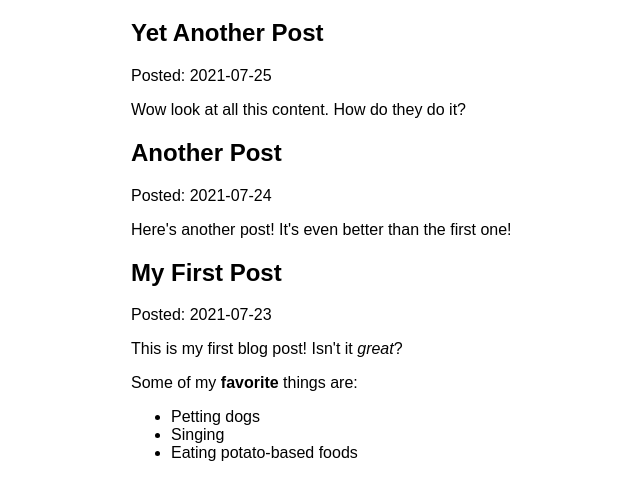
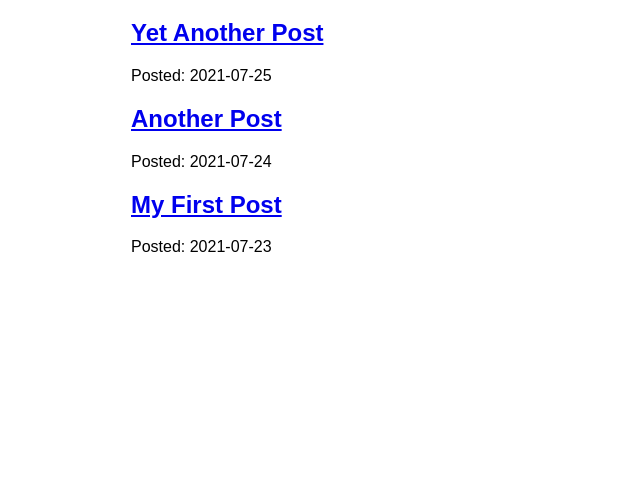
Before and after one commit to emisel/gatsbytut, a Gatsby site: page /blog in a window 1280 px wide. Shown: the part 157-656 px from the top of the page, without its empty margins (259-899 px from the left). Built offline with nearby package versions, Linux system fonts and the light colour scheme; Gatsby itself is replaced by a stand-in of ours.

Commit message:
feat: multi page blog

```diff
--- a/src/pages/blog.js
+++ b/src/pages/blog/index.js
@@ -1,20 +1,20 @@
 import React from 'react';
-import { graphql } from 'gatsby';
+import { Link, graphql } from 'gatsby';
 import { MDXRenderer } from 'gatsby-plugin-mdx';
-import Layout from '../components/layout';
+import Layout from '../../components/layout';
 
 
 const BlogPage = ({data}) => (
 
     <Layout pageTitle={"Blog"}>
         {
-            data.allMdx.nodes.map(({frontmatter, body}) => (
+            data.allMdx.nodes.map(({frontmatter, body, slug}) => (
                 <article>
-                    <h2>{frontmatter.title}</h2>
+                    <h2>
+                      <Link to={`/blog/${slug}`}>{frontmatter.title}</Link>
+                    </h2>
                         <p>Posted: {frontmatter.date}</p>
-                        <MDXRenderer>
-                            {body}
-                        </MDXRenderer>
+
                 </article>
 
             ))
@@ -31,7 +31,7 @@
           title
         }
         id
-        body
+        slug
       }
     }
   }
```
Also changed, not shown: src/pages/blog/{mdx.slug}.js (added, +25 -0 lines).
